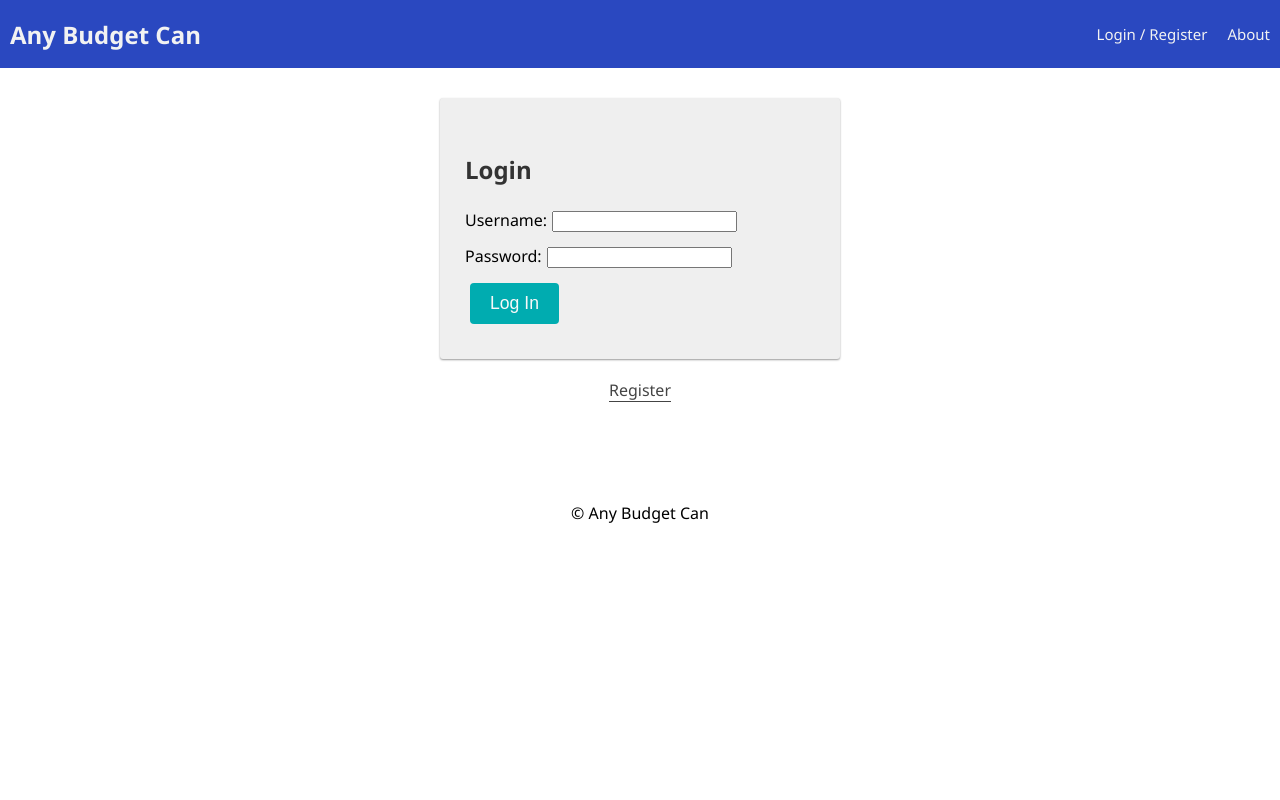
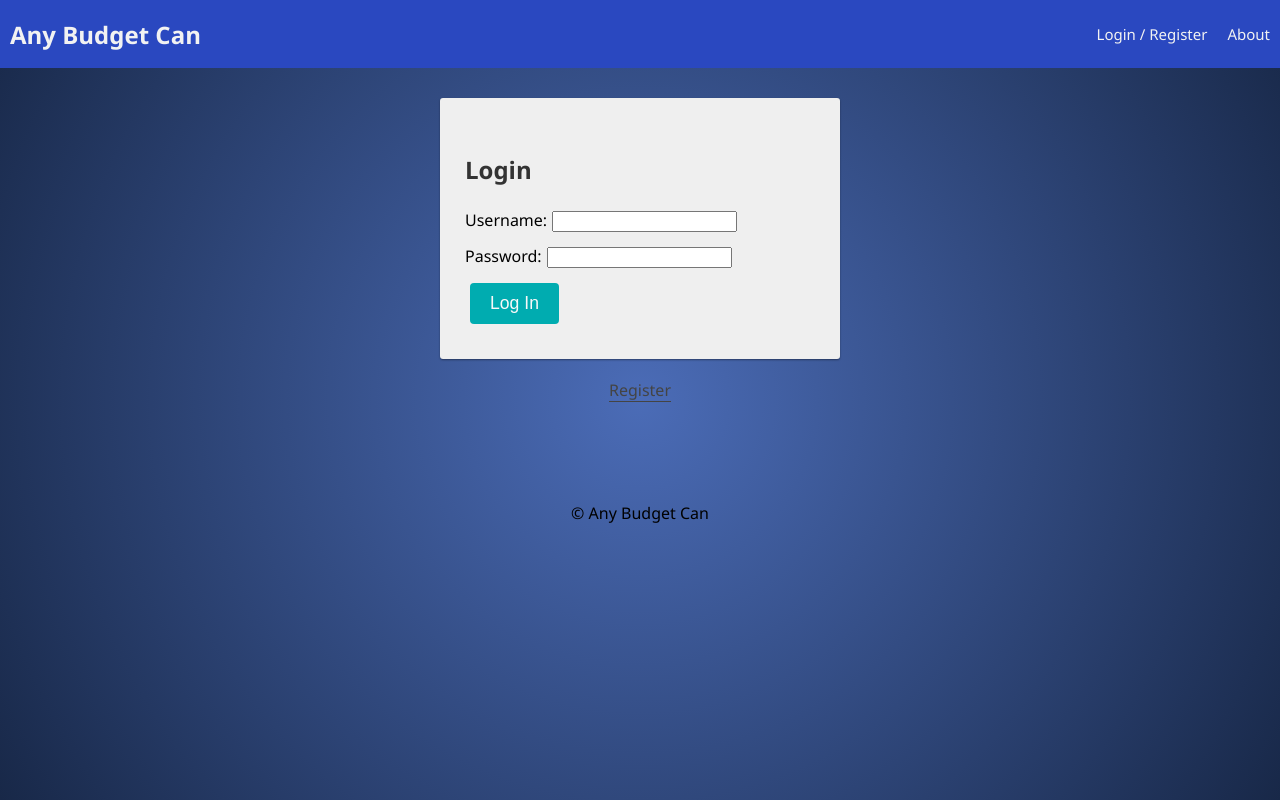
Before and after one commit to Greg-04/solo-project-anybudgetcan, a React (Vite) app: page /#/createPlanPage in a window 1280 px wide. Built offline with nearby package versions, Linux system fonts and the light colour scheme; no server answers.

Commit message:
adjusting background to application

```diff
--- a/src/components/CreatePlanPage/CreatePlanPage.css
+++ b/src/components/CreatePlanPage/CreatePlanPage.css
@@ -26,3 +26,7 @@
 .sideButtons > * {
   margin-bottom: 10px;
 }
+
+body {
+  background: radial-gradient(circle, #4b6cb7, #182848);
+}
--- a/src/index.jsx
+++ b/src/index.jsx
@@ -8,16 +8,16 @@ import App from './components/App/App';
 
 //material ui custom theming
 import { createTheme, ThemeProvider } from '@mui/material/styles';
-import { blueGrey, teal } from '@mui/material/colors';
+import { grey } from '@mui/material/colors';
 
 //theme options are on the configuration object
 const themeConfig = {
   palette: {
     primary: {
-      main: blueGrey[700], // Dark blue-grey for primary elements
+      main: grey[300], // Dark blue-grey for primary elements
     },
     secondary: {
-      main: teal[500], // Teal color for secondary elements
+      main: grey[700], // Teal color for secondary elements
     },
   },
 };
```
